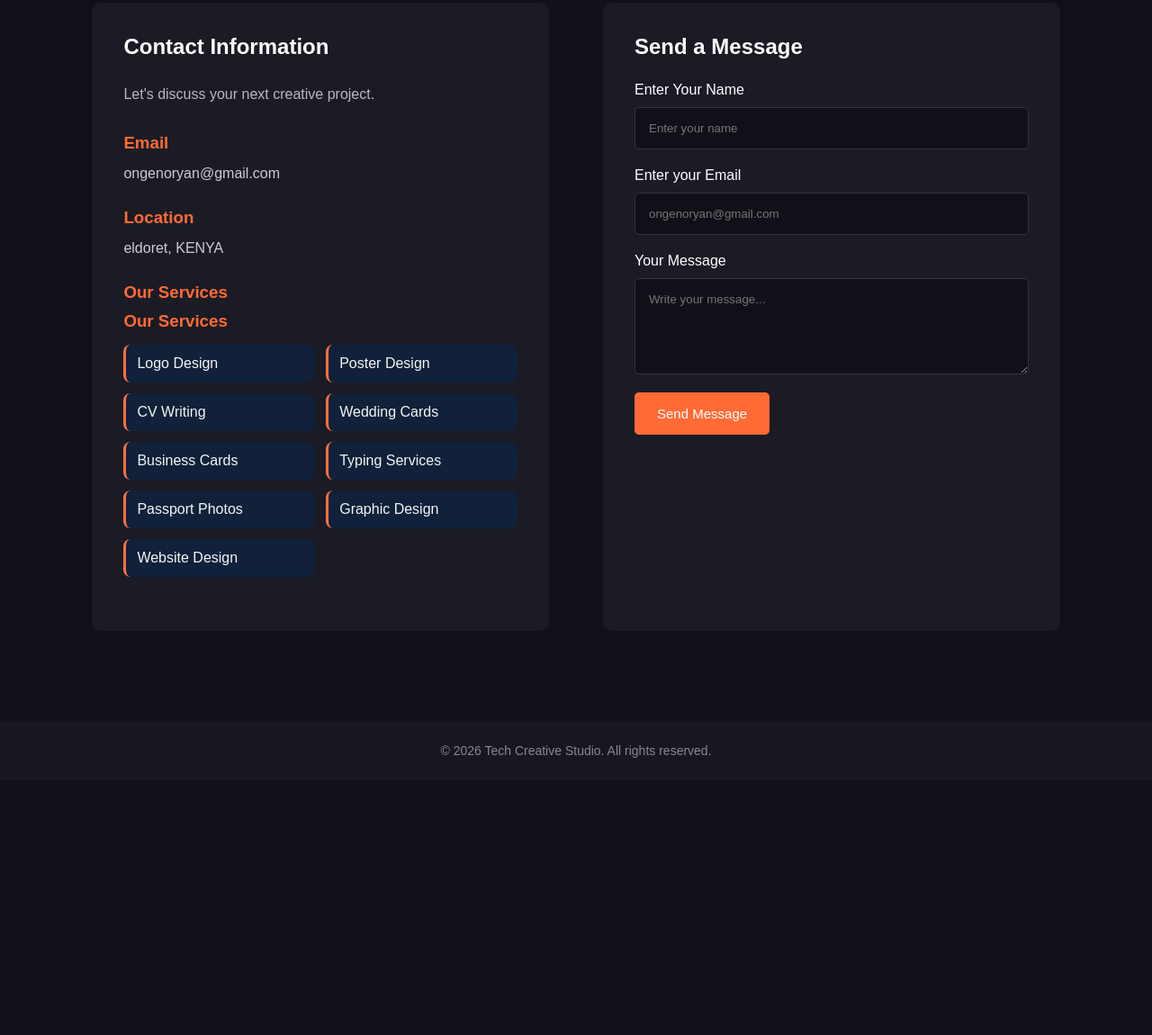
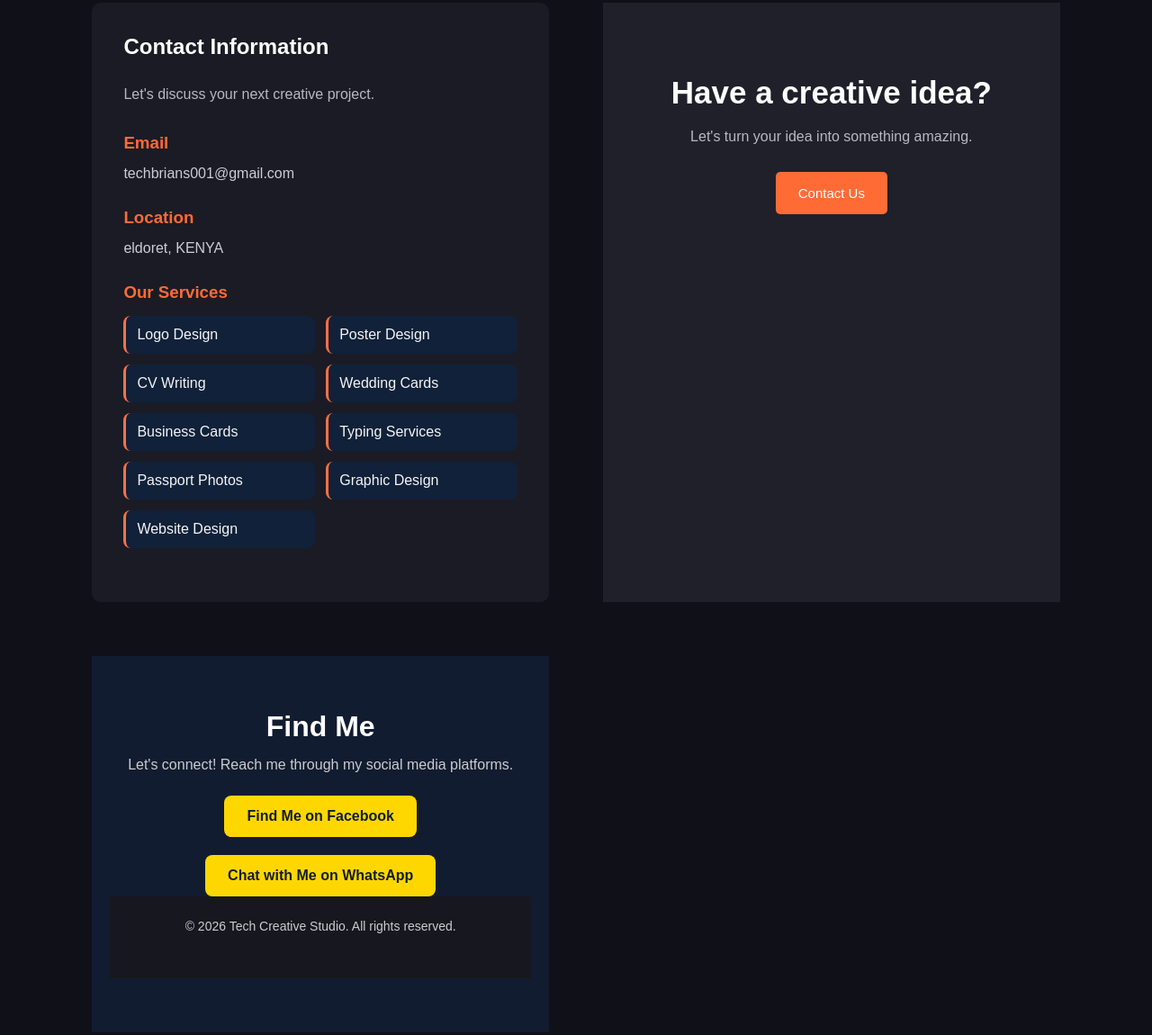
Before and after one commit to techbrians/spectacular01, a plain HTML site: page contact.html in a window 1280 px wide. Shown: the part 404-1554 px from the top of the page at 90% size. Before the commit the page ends 1271 px from the top, so only its background shows below. Drawn offline with Linux system fonts and the light colour scheme.

Commit message:
Update contact.html

```diff
--- a/contact.html
+++ b/contact.html
@@ -37,7 +37,7 @@
 
         <div class="contact-item">
             <h3>Email</h3>
-            <p>ongenoryan@gmail.com</p>
+            <p>techbrians001@gmail.com</p>
         </div>
 
         <div class="contact-item">
@@ -46,7 +46,6 @@
         </div>
 
         <div class="contact-item">
-            <h3>Our Services</h3>
             <h3>Our Services</h3>
 
 <ul class="contact-services">
@@ -63,31 +62,29 @@
         </div>
     </div>
 
-    <div class="contact-form">
-        <h2>Send a Message</h2>
+    <section class="call-to-action">
+    <h2>Have a creative idea?</h2>
+    <p>Let's turn your idea into something amazing.</p>
+    <a href="contact.html" class="button">Contact Us</a>
+</section>
+<!-- CONTACT SECTION -->
+<section class="contact" id="contact">
+    <h2>Find Me</h2>
+    <p>Let's connect! Reach me through my social media platforms.</p>
 
-        <form>
-            <label for="name">Enter Your Name</label>
-            <input type="text" id="name"
-                   placeholder="Enter your name" required>
+    <div class="social-links">
 
-            <label for="email">Enter your Email</label>
-            <input type="email" id="email"
-                   placeholder="ongenoryan@gmail.com" required>
+        <a href="https://www.facebook.com/Its Techbrians"
+           target="_blank">
+            Find Me on Facebook
+        </a>
 
-            <label for="message">Your Message</label>
-            <textarea id="message" rows="5"
-                      placeholder="Write your message..."
-                      required></textarea>
+        <a href="https://wa.me/254117624482"
+           target="_blank">
+            Chat with Me on WhatsApp
+        </a>
 
-            <button type="button" class="button"
-                onclick="alert('Thank you for contacting Tech Creative Studio!')">
-                Send Message
-            </button>
-        </form>
     </div>
-
-</section>
 
 <footer>
     <p>© 2026 Tech Creative Studio. All rights reserved.</p>
```
